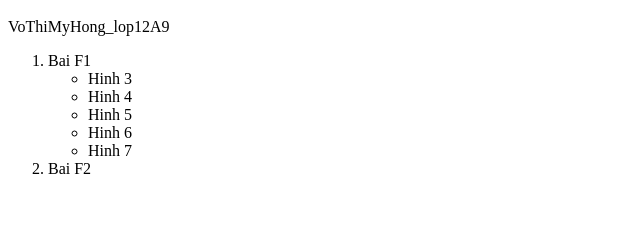
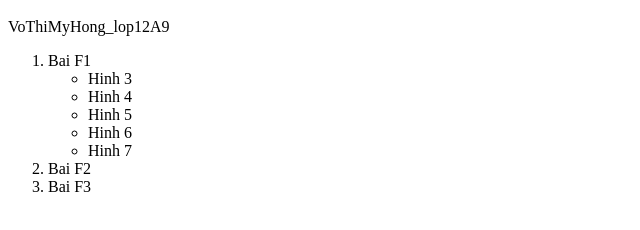
Before and after one commit to vothimyhonghong-beep/myhong.github.io, a plain HTML site: page index.html in a window 1280 px wide. Shown: the part 48-278 px from the top of the page, without its empty margins (0-640 px from the left). Drawn offline with Linux system fonts and the light colour scheme.

Commit message:
Update index.html

```diff
--- a/index.html
+++ b/index.html
@@ -1,5 +1,3 @@
-<html>
-  <body>
 <h1>Lớp ôn tập 2026</h1>
 <p>VoThiMyHong_lop12A9</p>
 <ol>
@@ -12,6 +10,5 @@
     <li>Hinh 7</li>
   </ul>
   <li>Bai F2</li>
+  <li>Bai F3</li>
   </ol>
- </body>
- </html>
```
